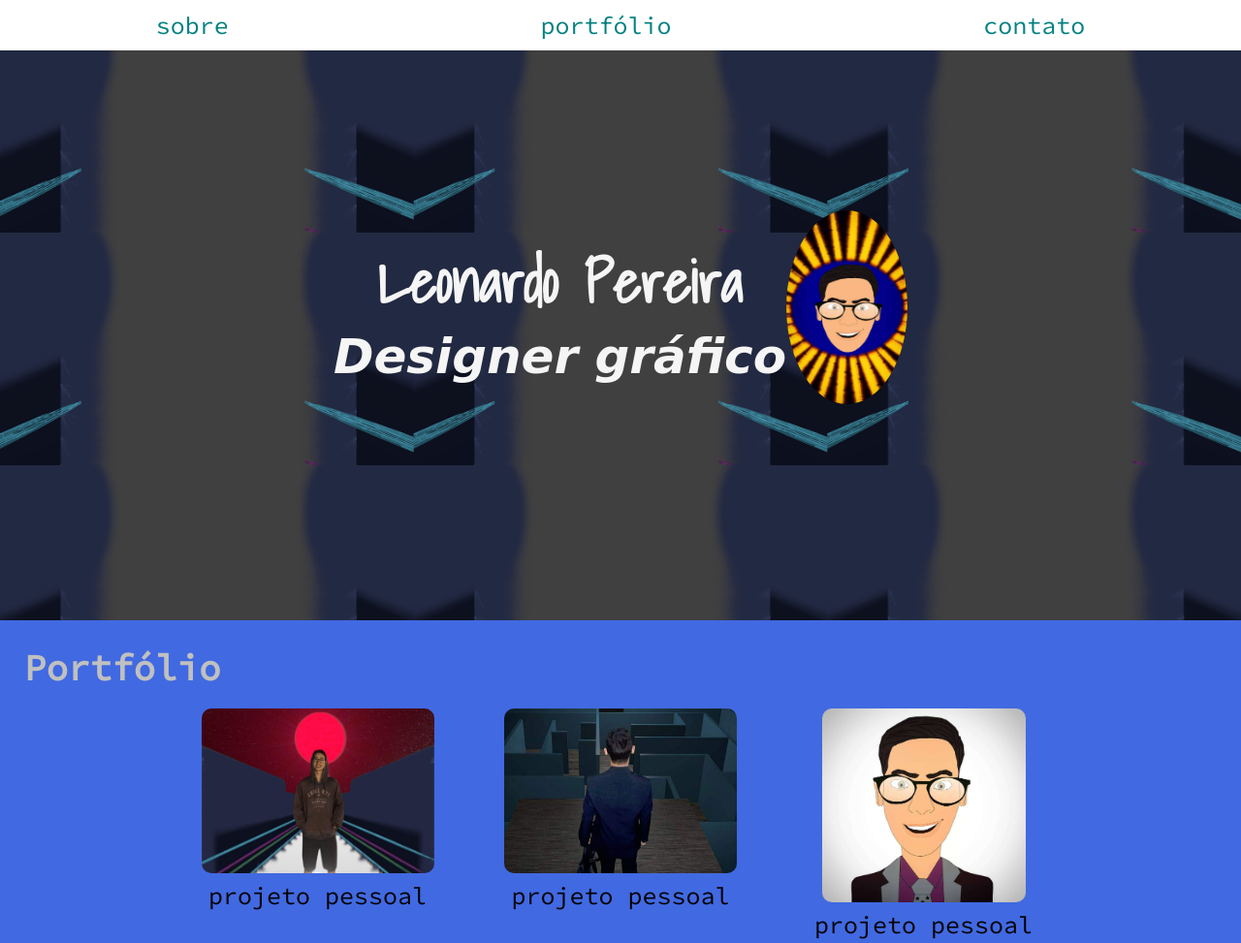
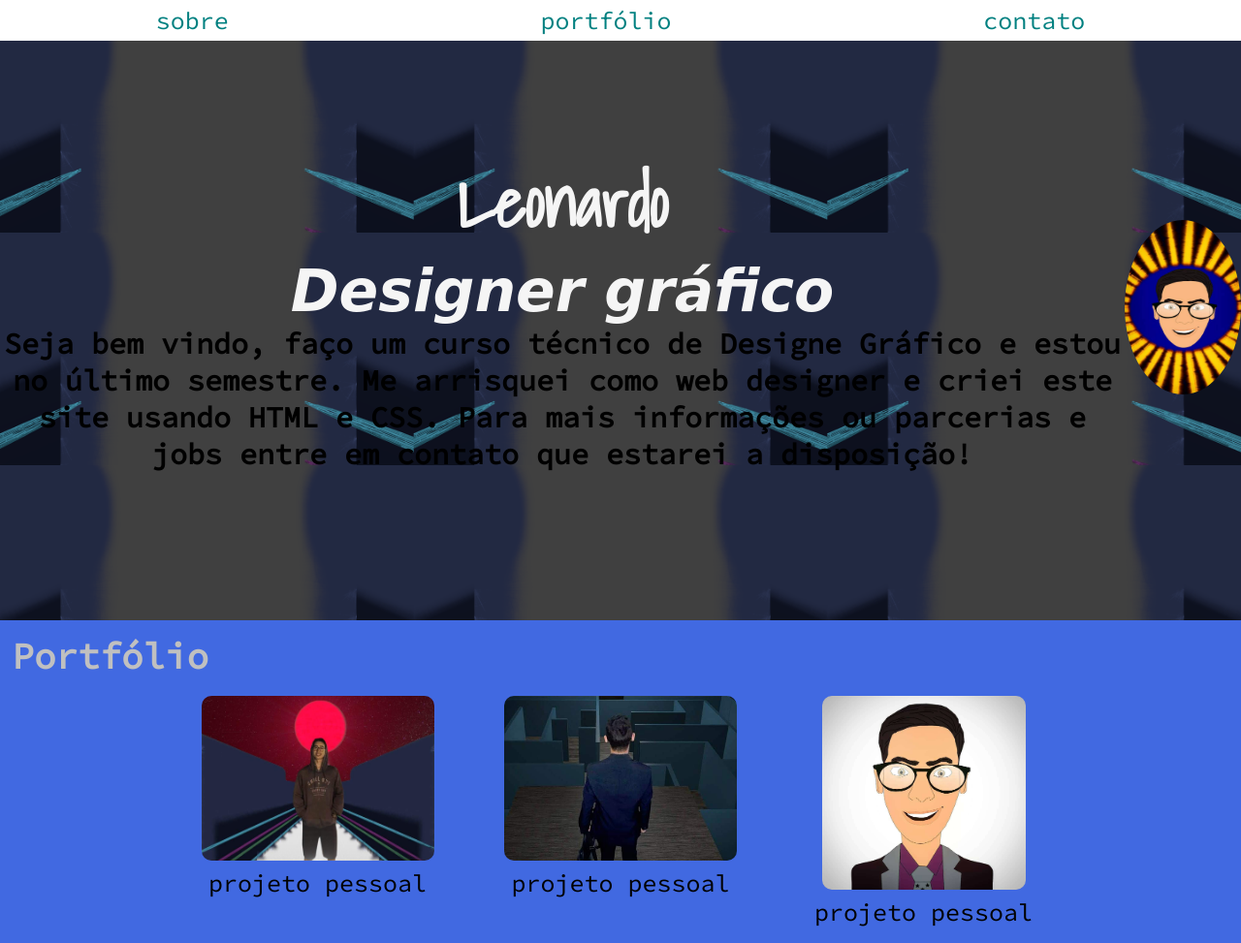
Before and after one commit to le0-01/sitepessoal, a plain HTML site: page index.html in a window 1280 px wide. Shown: the top 973 px of the page at 97% size. Drawn offline with Linux system fonts and the light colour scheme; a web font is replaced by a local one.

Commit message:
Add files via upload

```diff
--- a/css/estilos.css
+++ b/css/estilos.css
@@ -10,16 +10,23 @@ body {
     background-size: auto 50vh;
     font-family: 'Source Code Pro', monospace;
     height: 50vh;
-    font-size: 40px;
+    font-size: 35px;
   }
 
   /* se a tela tiver pelo menos 400px vai carregar estes estilos */
-  @media (min-width: 300px) {
+  @media (min-width: 250px) {
 body {
   font-size: 25px;
   background-size: auto 30vh;
   height: 20vh;
 }
+  }
+
+  /* se a tela tiver pelo menos 400px vai carregar estes estilos */
+  @media (min-width: 250px) {
+    body .sobrete {
+      font-size: 15px;
+    }
   }
 
   header {
@@ -47,7 +54,7 @@ body {
   }
 
   .menu a{
-padding: 10px; 10px;
+padding: 5px; 5px;
 display: block;
   }
 
@@ -61,7 +68,8 @@ display: block;
   }
 
   .site-subtitle,
-  .site-title {
+  .site-title,
+  .sobrete {
     text-align: center;
     color: whitesmoke;
     font-family: 'Shadows Into Light', cursive;
@@ -73,6 +81,30 @@ display: block;
     font-family: 'Share', cursive;
     font-size: 50px;
   }
+
+ .sobrete {
+   font-size: 40px;
+   font-family: 'Source Code Pro', monospace;
+   color: black;
+ }
+
+ @media (min-width: 700px) {
+   body .sobrete {
+     font-size: 30px;
+   }
+ }
+
+ @media (min-width: 700px) {
+  body .site-title {
+    font-size: 70px;
+  }
+}
+
+@media (min-width: 700px) {
+  body .site-subtitle {
+    font-size: 60px;
+  }
+}
 
   .portfólio .grid {
     display: grid;
@@ -98,7 +130,7 @@ display: block;
 
   .portfólio {
     background-color: ROYALBLUE;
-    padding: 1em;
+    padding: 0.5em;
   }
 
   .portfólio h2{
@@ -114,13 +146,12 @@ display: block;
     border-radius: 10px;
   }
 
-  .img-arroz {
-    height: 200px;
-    width: 125px;
-    justify-self: center;
-    align-items: center;
-    border-radius: 50%;
-  }
+ .img-arroz {
+   height: 180px;
+   width: 120px;
+   border-radius: 50%;
+   justify-content: center;
+ }
 
 .img-mudar {
   width: 240px;
--- a/index.html
+++ b/index.html
@@ -21,11 +21,14 @@
       </ul>
     </nav>
     <div>
-      <h1 class="site-title">Leonardo Pereira</h1>
+      <h1 class="site-title">Leonardo</h1>
       <h2 class="site-subtitle">Designer gráfico</h2>
+      <h2 class="sobrete">Seja bem vindo, faço um curso técnico de Designe Gráfico e estou no último semestre. Me arrisquei como web designer e criei este site usando HTML e CSS. Para mais informações ou parcerias e jobs entre em contato que estarei a disposição! </h2>
     </div>
     <figure>
-      <img class="img-arroz" src="img/euinstadesenho4.jpg" </figure>
+      <img class="img-arroz" src="img/euinstadesenho4.jpg"
+    </figure>
+    <figure>
   </header>
 </body>
 <section class="portfólio">
```
